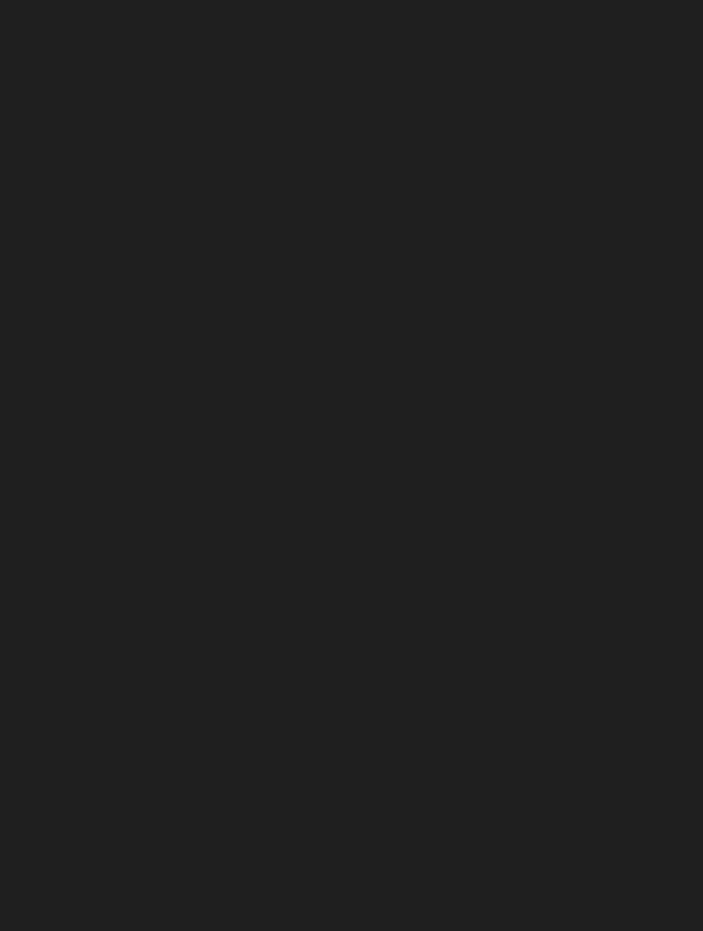
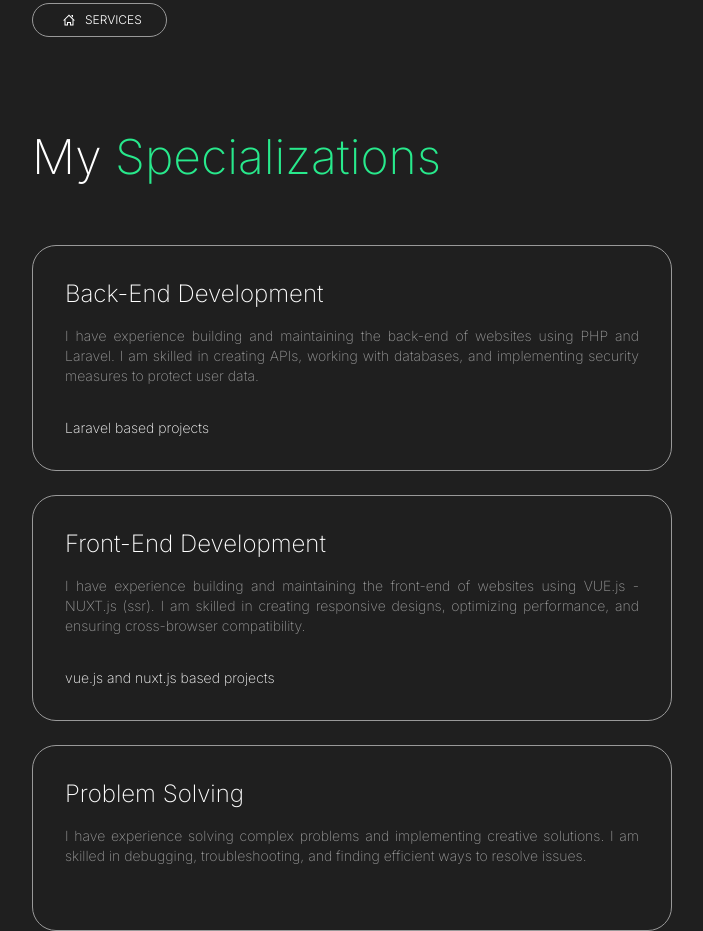
Before and after one commit to anas322/Anas.Portfolio, a Nuxt app: page / in a window 1280 px wide. Shown: the part 3160-4091 px from the top of the page, without its empty margins (512-1215 px from the left). Before the commit the page ends 2971 px from the top, so only its background shows below. Built offline with nearby package versions, Linux system fonts and the light colour scheme; a web font is replaced by a local one.

Commit message:
add services section

```diff
--- a/components/MainSection.vue
+++ b/components/MainSection.vue
@@ -11,6 +11,10 @@
         <div class="min-h-screen">
             <Resume />
         </div>
+
+        <div class="min-h-screen">
+            <Services />
+        </div>
     </main>
 </template>
 
--- /dev/null
+++ b/components/Services.vue
@@ -0,0 +1,37 @@
+<template>
+    <section class="mt-48">
+        <UIButton>Services</UIButton>
+
+        <p class="text-5xl pt-24 text-white">My <span class="text-light-green"> Specializations</span></p>
+        <div class="pt-16 space-y-6">
+            <UISpecialCard>
+                <template #header>Back-End Development </template>
+                <template #body>
+                    I have experience building and maintaining the back-end of websites using PHP and Laravel. I am
+                    skilled in creating APIs, working with databases, and implementing security measures to protect user
+                    data.
+                </template>
+                <template #footer> Laravel based projects </template>
+            </UISpecialCard>
+
+            <UISpecialCard>
+                <template #header>Front-End Development </template>
+                <template #body>
+                    I have experience building and maintaining the front-end of websites using VUE.js - NUXT.js (ssr). I
+                    am skilled in creating responsive designs, optimizing performance, and ensuring cross-browser
+                    compatibility.
+                </template>
+                <template #footer> vue.js and nuxt.js based projects </template>
+            </UISpecialCard>
+
+            <UISpecialCard>
+                <template #header>Problem Solving </template>
+                <template #body>
+                    I have experience solving complex problems and implementing creative solutions. I am skilled in
+                    debugging, troubleshooting, and finding efficient ways to resolve issues.
+                </template>
+                <template #footer></template>
+            </UISpecialCard>
+        </div>
+    </section>
+</template>
--- /dev/null
+++ b/components/UI/SpecialCard.vue
@@ -0,0 +1,18 @@
+<template>
+    <div
+        class="group p-8 border border-light-gray hover:border-light-green rounded-3xl space-y-8 transition-colors duration-300"
+    >
+        <div>
+            <p class="text-white group-hover:text-light-green text-2xl transition-colors duration-300">
+                <slot name="header"></slot>
+            </p>
+            <p class="text-light-gray text-sm text-justify pt-4">
+                <slot name="body"></slot>
+            </p>
+        </div>
+
+        <p class="group-hover:underline text-white text-sm transition-colors duration-300">
+            <slot name="footer"></slot>
+        </p>
+    </div>
+</template>
```
